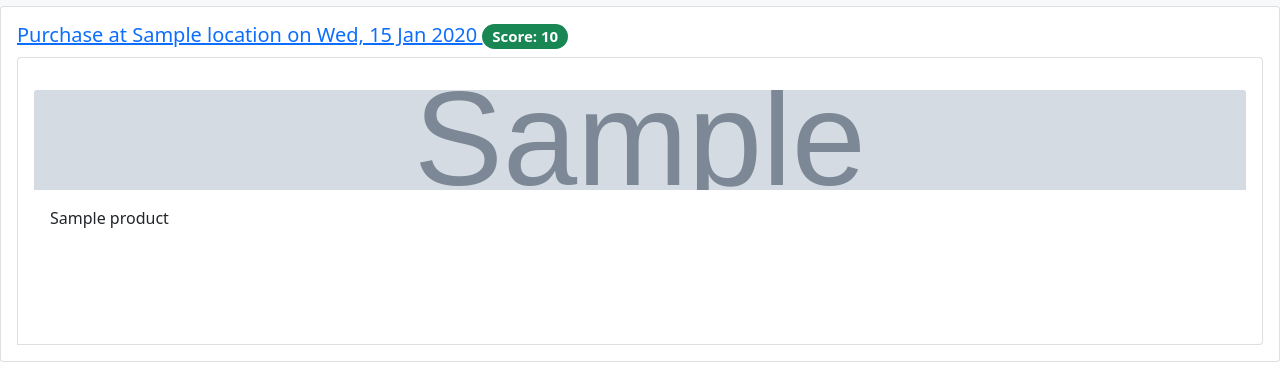
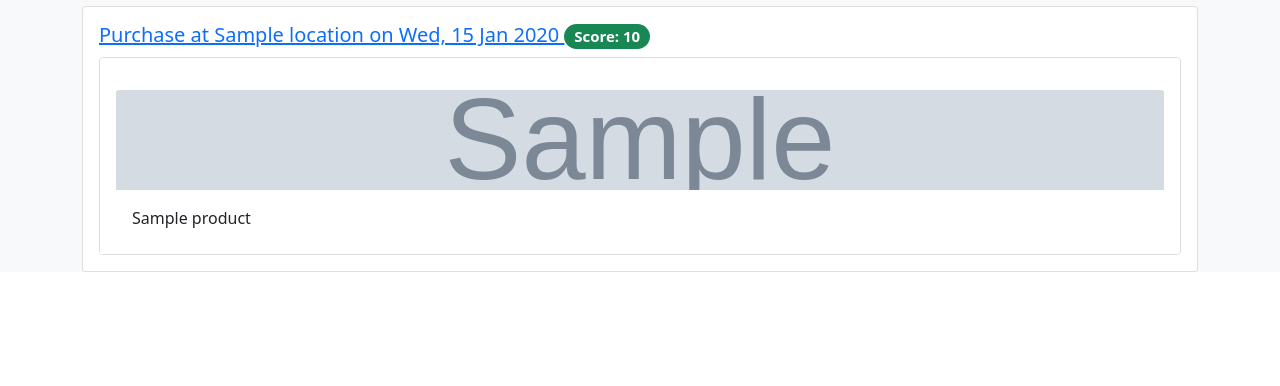
Before and after one commit to elwin/hz21, a Flask app: template templates/index.html in a window 1280 px wide. Shown: the part 721-1107 px from the top of the page. After the commit the page ends 993 px from the top, so only its background shows below. Run offline with Flask 2, Linux system fonts and the light colour scheme; the template is opened without the code that fills it: most values are stand-ins (such as "Sample title", 1, 10 or a date in 2020); grey boxes marked "Sample" are stand-in pictures; parts of the project's set-up code (start-up, migrations or seed data) failed here and were passed over; some libraries are stand-ins or nearby versions.

Commit message:
slightly better cart view

```diff
--- a/templates/index.html
+++ b/templates/index.html
@@ -8,11 +8,7 @@
 
     <pre>
         {{ timeline | tojson }}
-    </pre
-
-
-            <!-- <div style="width:100%;">
-    </div> -->
+    </pre>
     <canvas id="myChart"></canvas>
 
     <script>
@@ -111,10 +107,10 @@
                     </a>
                     <span class="badge rounded-pill bg-success">Score: {{ cart.score() }}</span>
                 </h5>
-                <ul class="list-group list-group-horizontal">
+                <ul class="list-group list-group-horizontal" style="overflow-x: auto; white-space: nowrap;">
                     {% for product in cart.products %}
                     <!--This is supposed to be horizontally scrollable - but I can't figure it out-->
-                        <div class="list-group-item card flex-fill" style="width: 18rem; height: 18rem;">
+                        <div class="list-group-item card flex-fill" style="min-width: 18rem">
                             {% if product.score==5 or product.score==4%}
                                 <span class="badge rounded-pill bg-success">{{ product.score }}</span>
                             {% elif product.score==3 or product.score==2 %}
@@ -128,8 +124,7 @@
                                 <img class="card-img-top" style="display: block; margin: auto; max-height: 100px; width: 100%;" src={{product.img_link}}>
                             </div>
                             <div class="card-body">
-                            <p class="card-text">{{ product.name }}
-                            </p>
+                                <p class="card-text">{{ product.name }}</p>
                             </div>
                         </div>
                     {% endfor %}
```
